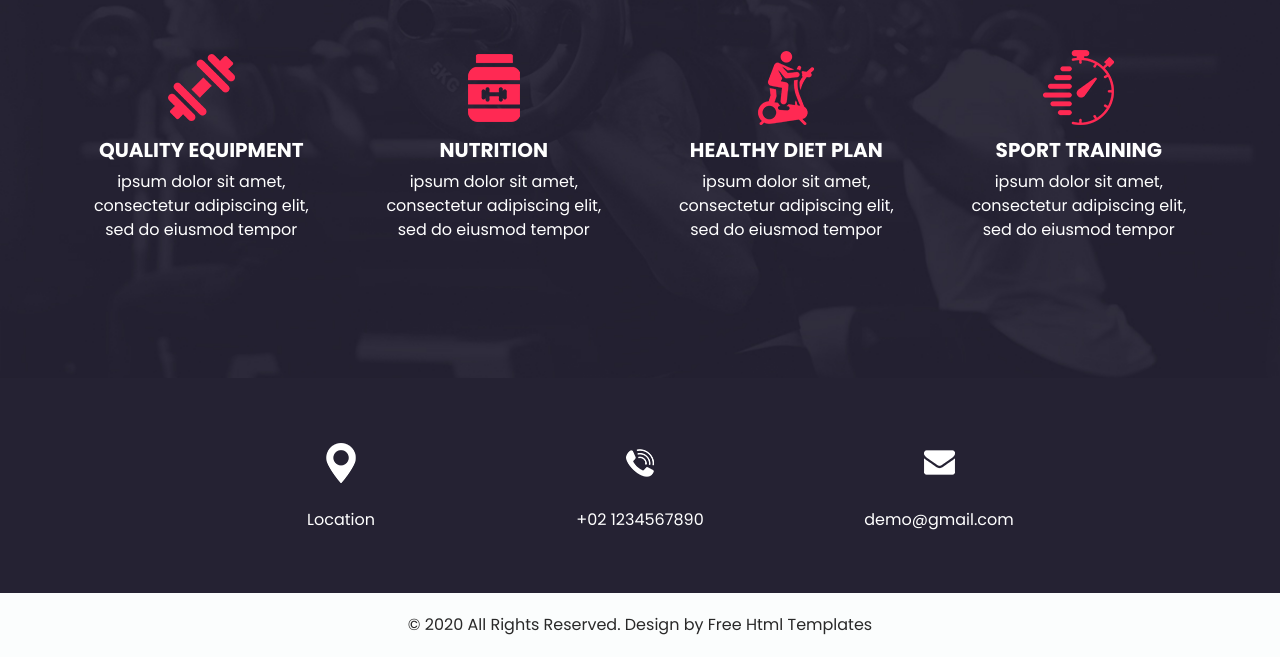
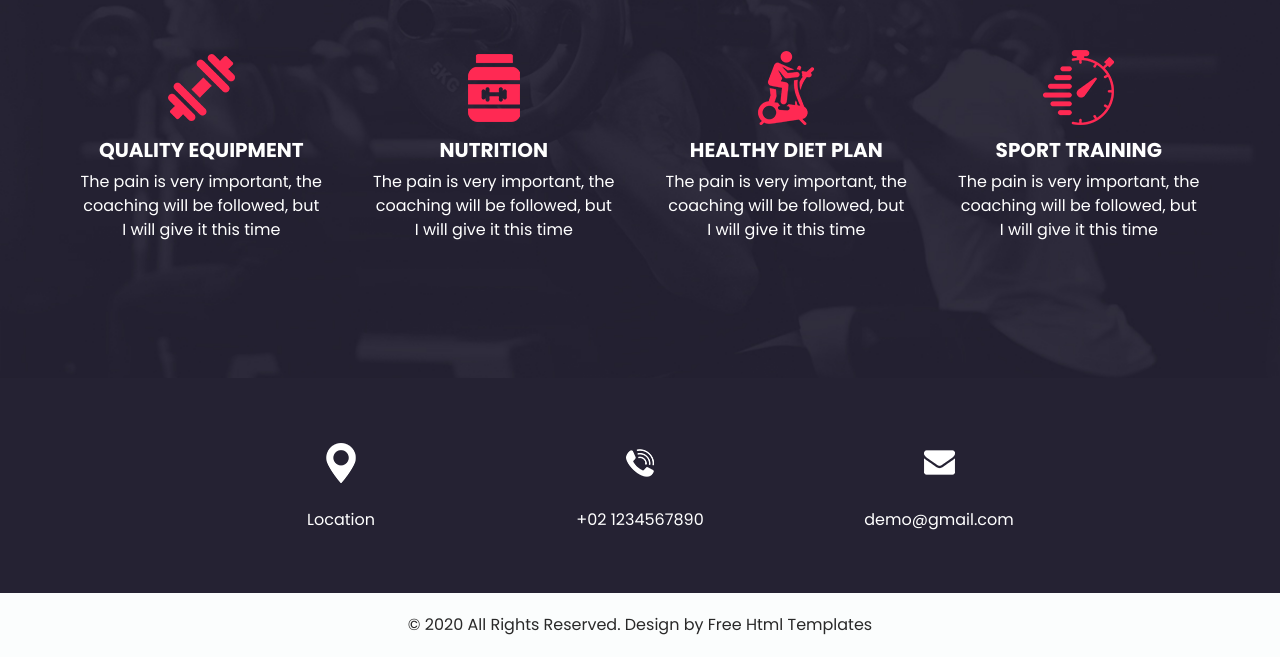
Before and after one commit to SushantPrasad13/CSK-FitnessTraining-Gym-Website, a plain HTML site: page why.html in a window 1280 px wide. Shown: the part 259-916 px from the top of the page. Drawn offline with nearby package versions, Linux system fonts and the light colour scheme.

Commit message:
Update why.html

```diff
--- a/why.html
+++ b/why.html
@@ -96,7 +96,7 @@
                   QUALITY EQUIPMENT
                 </h5>
                 <p>
-                  ipsum dolor sit amet, consectetur adipiscing elit, sed do eiusmod tempor
+                  The pain is very important, the coaching will be followed, but I will give it this time
                 </p>
               </div>
             </div>
@@ -111,7 +111,7 @@
                   NUTRITION
                 </h5>
                 <p>
-                  ipsum dolor sit amet, consectetur adipiscing elit, sed do eiusmod tempor
+                  The pain is very important, the coaching will be followed, but I will give it this time
                 </p>
               </div>
             </div>
@@ -126,7 +126,7 @@
                   HEALTHY DIET PLAN
                 </h5>
                 <p>
-                  ipsum dolor sit amet, consectetur adipiscing elit, sed do eiusmod tempor
+                  The pain is very important, the coaching will be followed, but I will give it this time
                 </p>
               </div>
             </div>
@@ -141,7 +141,7 @@
                   SPORT TRAINING
                 </h5>
                 <p>
-                  ipsum dolor sit amet, consectetur adipiscing elit, sed do eiusmod tempor
+                  The pain is very important, the coaching will be followed, but I will give it this time
                 </p>
               </div>
             </div>
```
